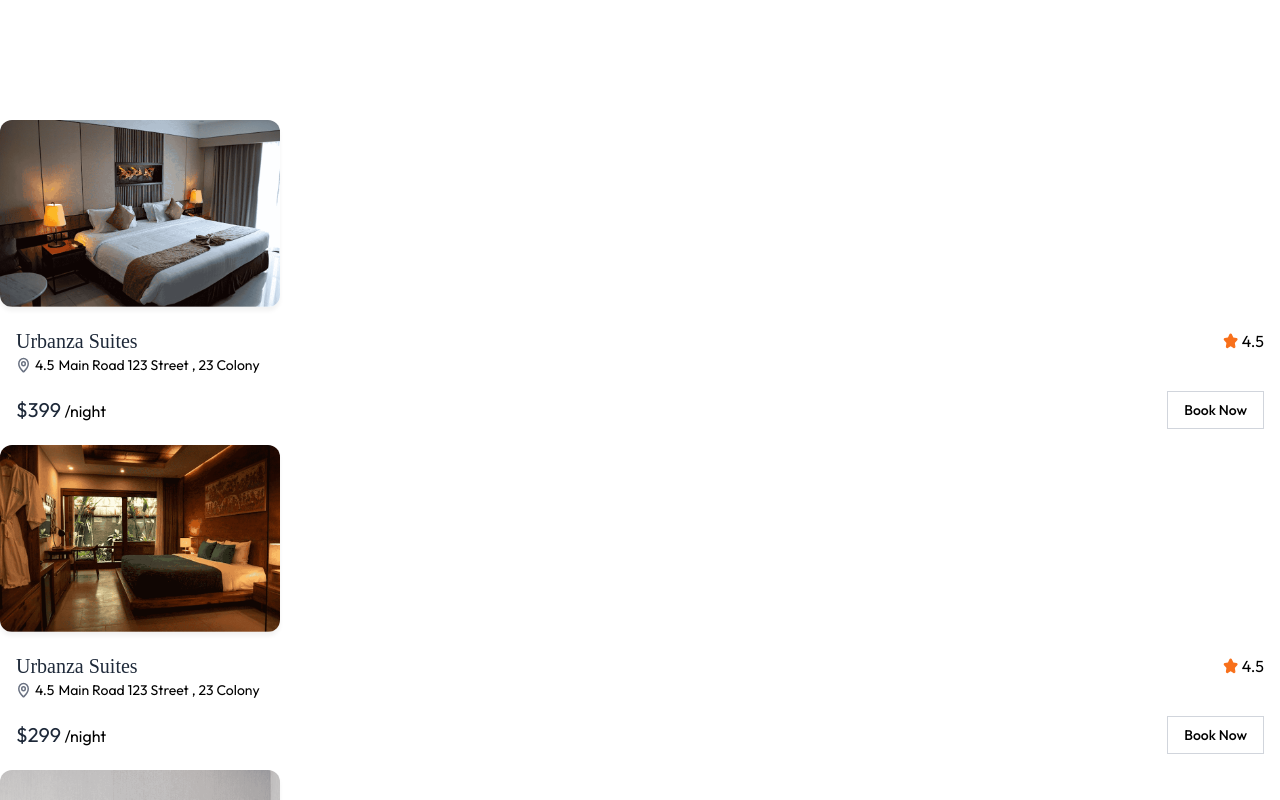
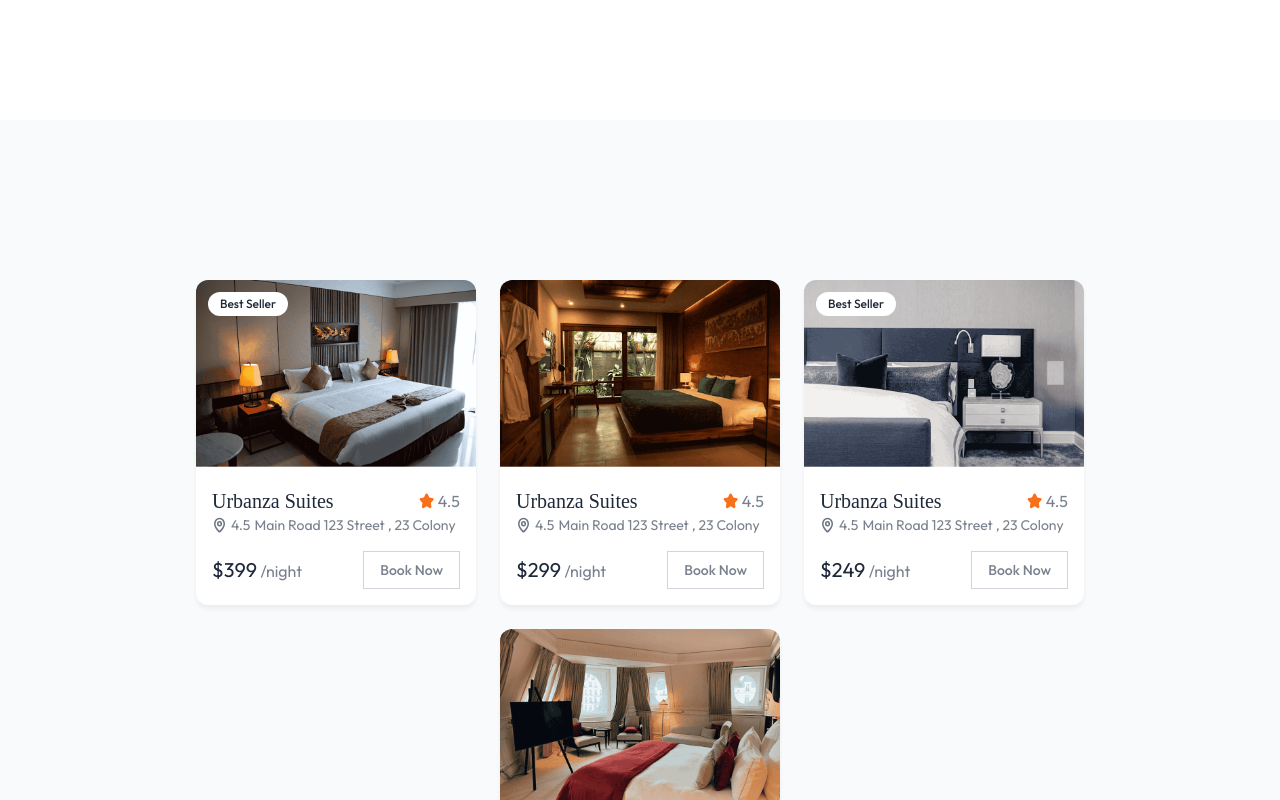
Before and after one commit to hawarijawed/Hotel-Management, a React (Vite) app in the folder Client/: page / in a window 1280 px wide. Shown: the part 680-1480 px from the top of the page. Built offline with nearby package versions, Linux system fonts and the light colour scheme; no server answers; a web font is replaced by a local one.

Commit message:
Updates it hotel card

```diff
--- a/Client/src/components/FeatureDestination.jsx
+++ b/Client/src/components/FeatureDestination.jsx
@@ -4,8 +4,8 @@
 
 const FeatureDestination = () => {
   return (
-    <div>
-      <div>
+    <div className='flex flex-col items-center px-6 md:px-16 lg:px-24 bg-slate-50 py-20'>
+      <div className='flex flex-wrap items-center justify-center gap-6 mt-20'>
         {roomsDummyData.slice(0,4).map((room, index)=>(
             <HotelCard key={room._id} room={room} index={index}/>
         ))}
--- a/Client/src/components/HotelCard.jsx
+++ b/Client/src/components/HotelCard.jsx
@@ -3,9 +3,9 @@
 import {assets} from '../assets/assets'
 const HotelCard = ({room,index}) => {
   return (
-    <Link to={'/rooms/'+room._id} onClick={()=>scrollTo(0,0)} key={room._id}>
-        <img src={room.images[0]} alt="rooms img"
-        className='relative max-w-70 w-full rounded-xl overflow-hidden bg-white text-gray-500/90 shadow-[0px_4px_4px_rgba(0,0,0,0.05)]'/>
+    <Link to={'/rooms/'+room._id} onClick={()=>scrollTo(0,0)} key={room._id}
+    className='relative max-w-70 w-full rounded-xl overflow-hidden bg-white text-gray-500/90 shadow-[0px_4px_4px_rgba(0,0,0,0.05)]'>
+        <img src={room.images[0]} alt="rooms img" />
 
         {index%2 ===0 && <p className='px-3 py-1 absolute top-3 left-3 text-xs bg-white text-gray-800
             font-medium rounded-full'>
```
